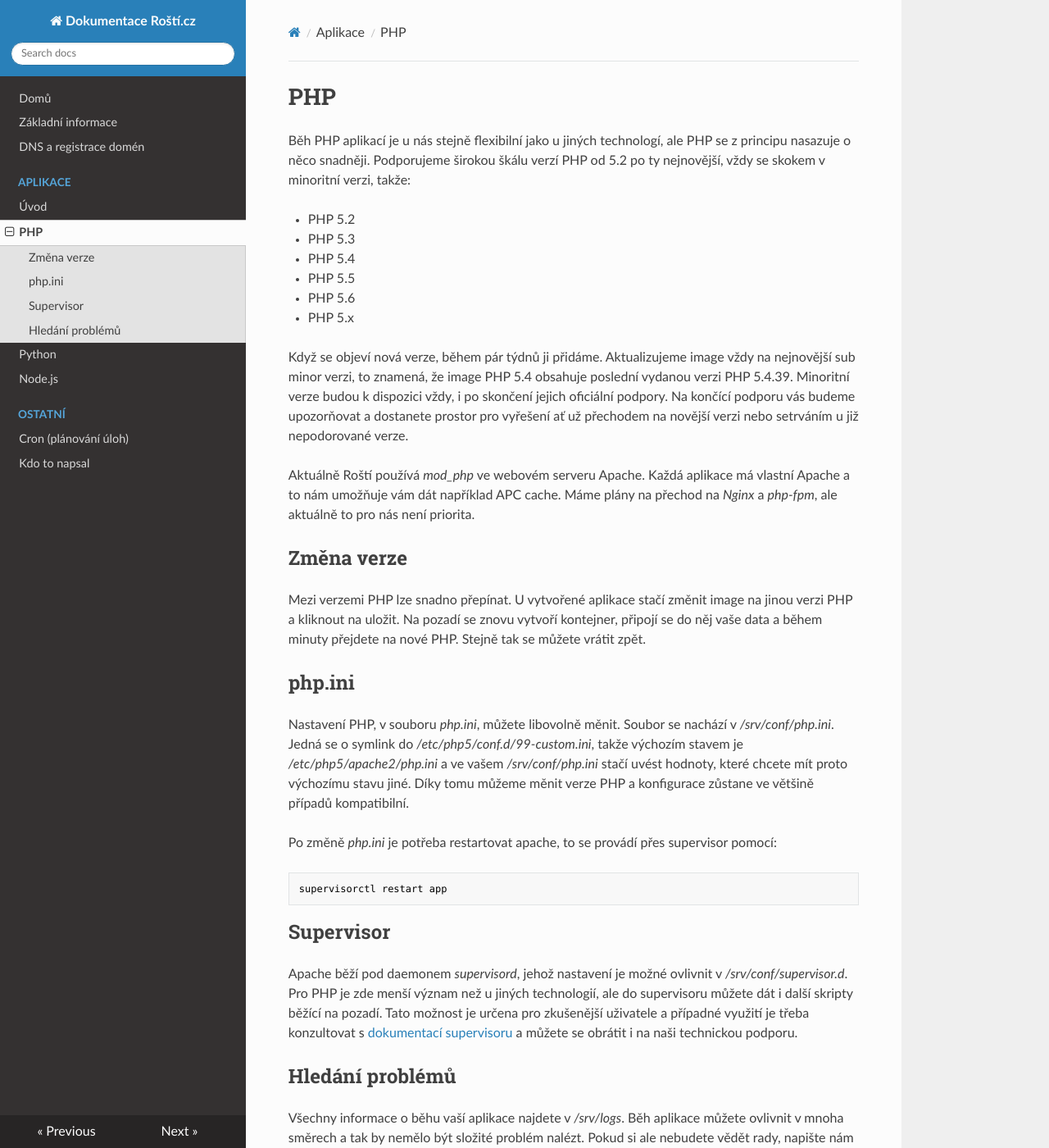
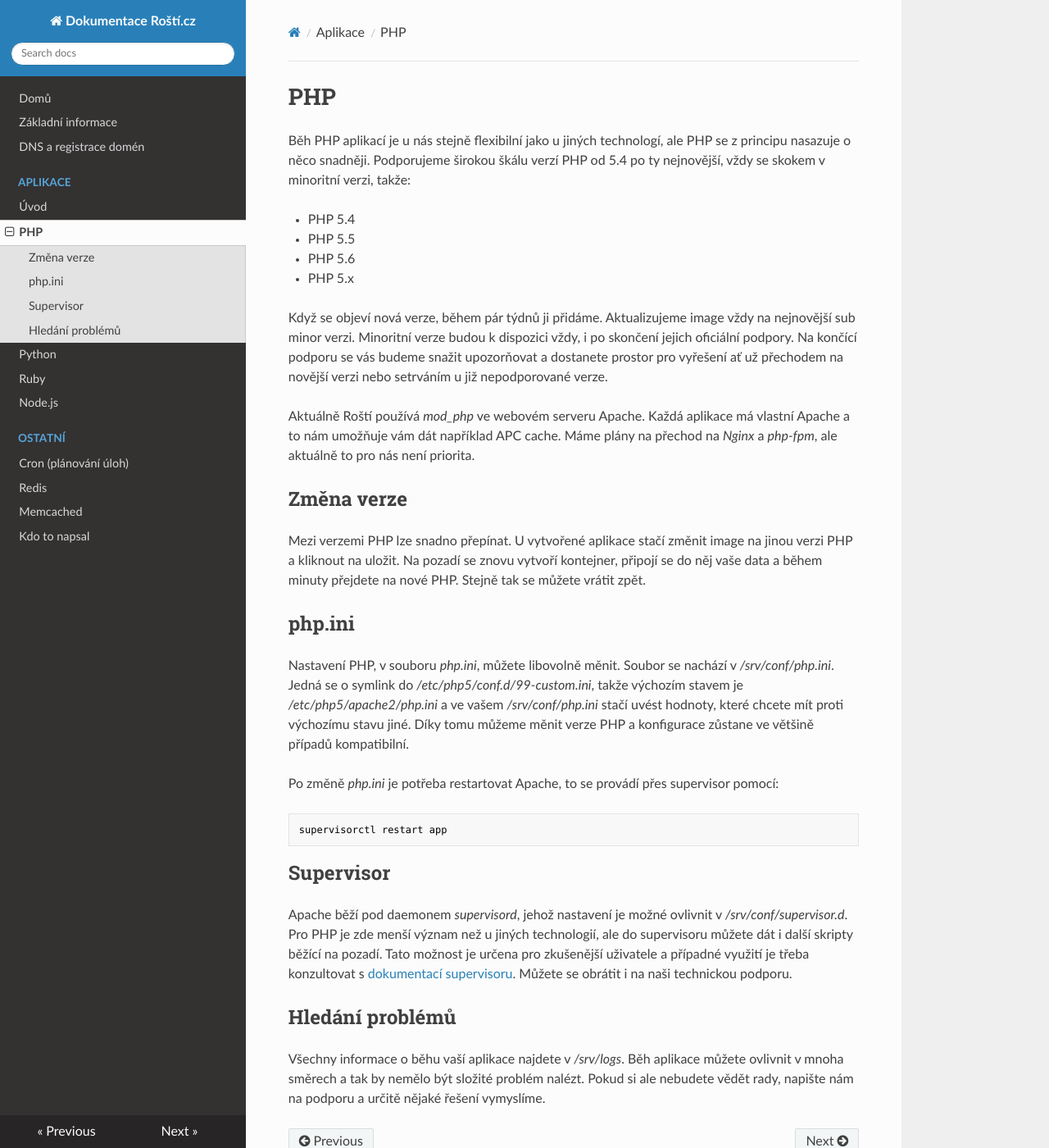
Before and after one commit to rosti-cz/rosti-docs, an MkDocs documentation site: the page built from docs/apps/php.md, in a window 1280 px wide and 1400 px high. Shown: the whole window at 82% size. Built offline with MkDocs 1.6.1, drawn with Linux system fonts in a browser that asks for light colours; nearby versions of some CDN libraries; old or Windows-style settings are respelled for this version of MkDocs.

Commit message:
Redis, memcached a opravy

````diff
--- a/docs/apps/php.md
+++ b/docs/apps/php.md
@@ -1,15 +1,13 @@
 # PHP
 
-Běh PHP aplikací je u nás stejně flexibilní jako u jiných technologí, ale PHP se z principu nasazuje o něco snadněji. Podporujeme širokou škálu verzí PHP od 5.2 po ty nejnovější, vždy se skokem v minoritní verzi, takže:
+Běh PHP aplikací je u nás stejně flexibilní jako u jiných technologí, ale PHP se z principu nasazuje o něco snadněji. Podporujeme širokou škálu verzí PHP od 5.4 po ty nejnovější, vždy se skokem v minoritní verzi, takže:
 
-* PHP 5.2
-* PHP 5.3
 * PHP 5.4
 * PHP 5.5
 * PHP 5.6
 * PHP 5.x
 
-Když se objeví nová verze, během pár týdnů ji přidáme. Aktualizujeme image vždy na nejnovější sub minor verzi, to znamená, že image PHP 5.4 obsahuje poslední vydanou verzi PHP 5.4.39. Minoritní verze budou k dispozici vždy, i po skončení jejich oficiální podpory. Na končící podporu vás budeme upozorňovat a dostanete prostor pro vyřešení ať už přechodem na novější verzi nebo setrváním u již nepodorované verze.
+Když se objeví nová verze, během pár týdnů ji přidáme. Aktualizujeme image vždy na nejnovější sub minor verzi. Minoritní verze budou k dispozici vždy, i po skončení jejich oficiální podpory. Na končící podporu se vás budeme snažit upozorňovat a dostanete prostor pro vyřešení ať už přechodem na novější verzi nebo setrváním u již nepodporované verze.
 
 Aktuálně Roští používá *mod_php* ve webovém serveru Apache. Každá aplikace má vlastní Apache a to nám umožňuje vám dát například APC cache. Máme plány na přechod na *Nginx* a *php-fpm*, ale aktuálně to pro nás není priorita.
 
@@ -19,9 +17,9 @@ Mezi verzemi PHP lze snadno přepínat. U vytvořené aplikace stačí změnit i
 
 ## php.ini
 
-Nastavení PHP, v souboru *php.ini*, můžete libovolně měnit. Soubor se nachází v */srv/conf/php.ini*. Jedná se o symlink do */etc/php5/conf.d/99-custom.ini*, takže výchozím stavem je */etc/php5/apache2/php.ini* a ve vašem */srv/conf/php.ini* stačí uvést hodnoty, které chcete mít proto výchozímu stavu jiné. Díky tomu můžeme měnit verze PHP a konfigurace zůstane ve většině případů kompatibilní.
+Nastavení PHP, v souboru *php.ini*, můžete libovolně měnit. Soubor se nachází v */srv/conf/php.ini*. Jedná se o symlink do */etc/php5/conf.d/99-custom.ini*, takže výchozím stavem je */etc/php5/apache2/php.ini* a ve vašem */srv/conf/php.ini* stačí uvést hodnoty, které chcete mít proti výchozímu stavu jiné. Díky tomu můžeme měnit verze PHP a konfigurace zůstane ve většině případů kompatibilní.
 
-Po změně *php.ini* je potřeba restartovat apache, to se provádí přes supervisor pomocí:
+Po změně *php.ini* je potřeba restartovat Apache, to se provádí přes supervisor pomocí:
 
 ```shell
 supervisorctl restart app
@@ -29,7 +27,7 @@ supervisorctl restart app
 
 ## Supervisor
 
-Apache běží pod daemonem *supervisord*, jehož nastavení je možné ovlivnit v */srv/conf/supervisor.d*. Pro PHP je zde menší význam než u jiných technologií, ale do supervisoru můžete dát i další skripty běžící na pozadí. Tato možnost je určena pro zkušenější uživatele a případné využití je třeba konzultovat s [dokumentací supervisoru](http://supervisord.org/) a můžete se obrátit i na naši technickou podporu.
+Apache běží pod daemonem *supervisord*, jehož nastavení je možné ovlivnit v */srv/conf/supervisor.d*. Pro PHP je zde menší význam než u jiných technologií, ale do supervisoru můžete dát i další skripty běžící na pozadí. Tato možnost je určena pro zkušenější uživatele a případné využití je třeba konzultovat s [dokumentací supervisoru](http://supervisord.org/). Můžete se obrátit i na naši technickou podporu.
 
 ## Hledání problémů
 
--- a/mkdocs.yml
+++ b/mkdocs.yml
@@ -6,7 +6,10 @@ pages:
 - [apps/index.md, Aplikace, Úvod]
 - [apps/php.md, Aplikace, PHP]
 - [apps/python.md, Aplikace, Python]
+- [apps/ruby.md, Aplikace, Ruby]
 - [apps/node.md, Aplikace, Node.js]
 - [cron.md, Ostatní, Cron (plánování úloh)]
+- [redis.md, Ostatní, Redis]
+- [memcached.md, Ostatní, Memcached]
 - [about.md, Ostatní, Kdo to napsal]
 theme: readthedocs
````
Also changed, not shown: docs/apps/index.md (+2 -9 lines), docs/index.md (+3 -3 lines), docs/memcached.md (added, +19 -0 lines), docs/redis.md (added, +38 -0 lines), docs/apps/ruby.md (added).
